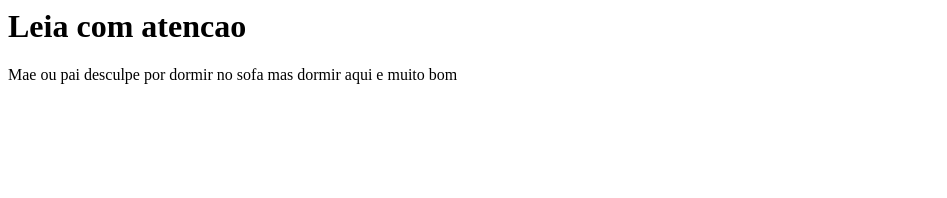
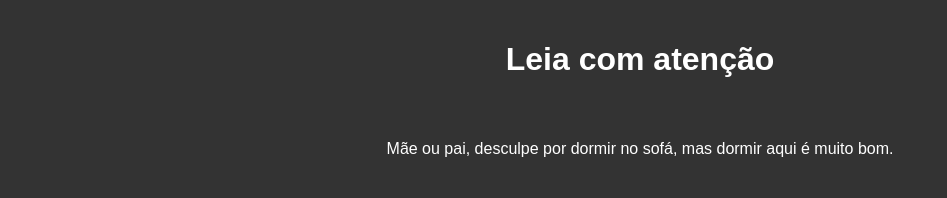
Before and after one commit to duo530/dormirnosofa, a plain HTML site: page index.html in a window 1280 px wide. Shown: the whole page, without its empty margins (0-947 px from the left). Drawn offline with Linux system fonts and the light colour scheme.

Commit message:
Update index.html

```diff
--- a/index.html
+++ b/index.html
@@ -1,2 +1,26 @@
-<h1>Leia com atencao</h1>
-<p>Mae ou pai desculpe por dormir no sofa mas dormir aqui e muito bom</p>
+<!DOCTYPE html>
+<html lang="pt-br">
+<head>
+    <meta charset="UTF-8">
+    <meta name="viewport" content="width=device-width, initial-scale=1.0">
+    <title>Dormir no sofa</title>
+    <style>
+        body {
+            background-color: #333; /* Fundo preto claro */
+            color: white; /* Texto branco */
+            font-family: Arial, sans-serif;
+            margin: 0;
+            padding: 0;
+        }
+
+        h1, p {
+            text-align: center;
+            padding: 20px;
+        }
+    </style>
+</head>
+<body>
+    <h1>Leia com atenção</h1>
+    <p>Mãe ou pai, desculpe por dormir no sofá, mas dormir aqui é muito bom.</p>
+</body>
+</html>
```
